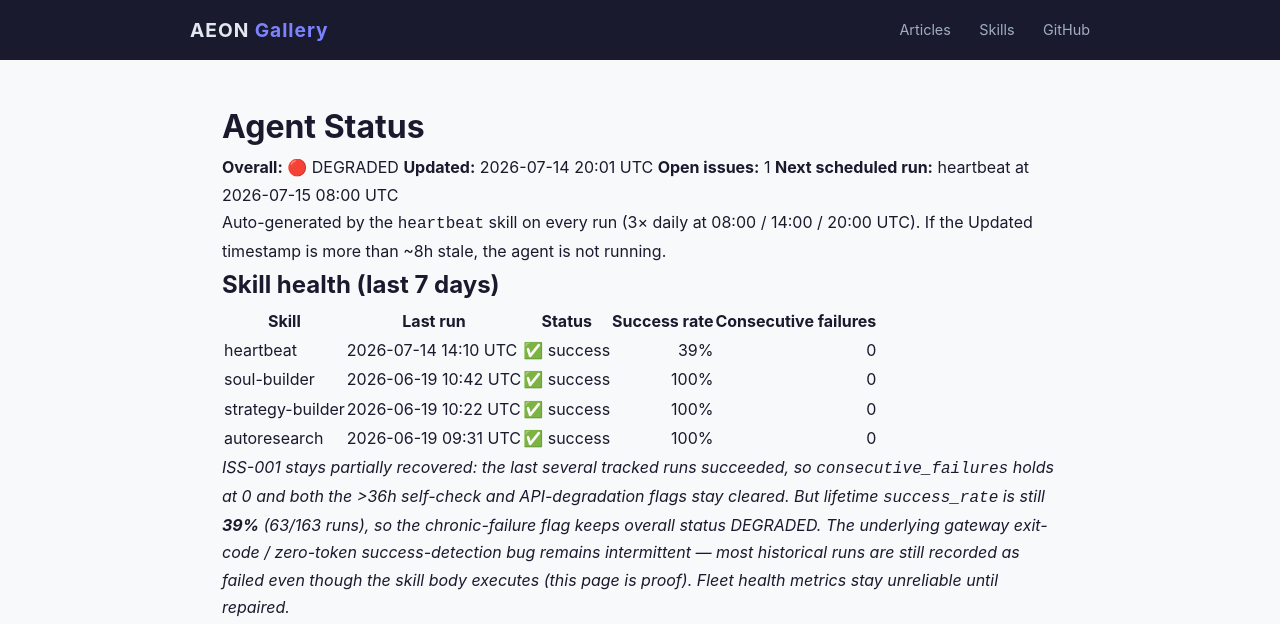
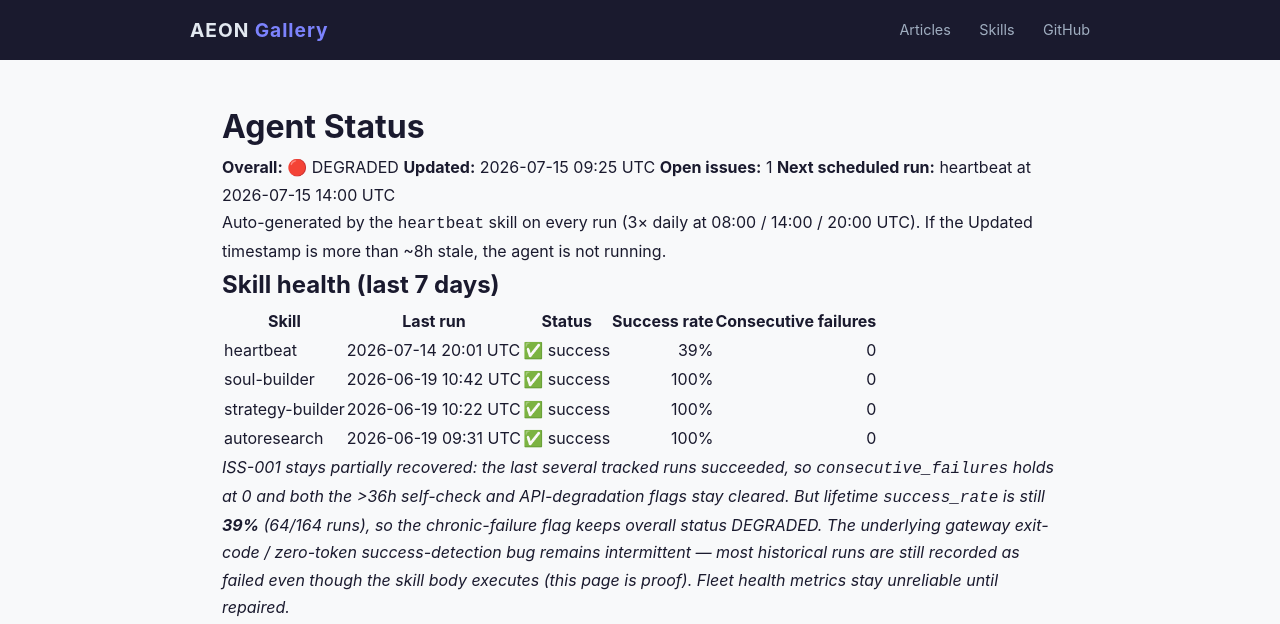
Before and after one commit to RickCrosschain/aeon, a Jekyll site: the page built from docs/status.md, in a window 1280 px wide. Shown: the top 624 px of the page. Built offline with Jekyll 4.4.1, drawn with Linux system fonts in a browser that asks for light colours.

Commit message:
chore(heartbeat): auto-commit 2026-07-15

```diff
--- a/docs/status.md
+++ b/docs/status.md
@@ -7,9 +7,9 @@
 # Agent Status
 
 **Overall:** 🔴 DEGRADED
-**Updated:** 2026-07-14 20:01 UTC
+**Updated:** 2026-07-15 09:25 UTC
 **Open issues:** 1
-**Next scheduled run:** heartbeat at 2026-07-15 08:00 UTC
+**Next scheduled run:** heartbeat at 2026-07-15 14:00 UTC
 
 Auto-generated by the `heartbeat` skill on every run (3× daily at 08:00 / 14:00 / 20:00 UTC). If the Updated timestamp is more than ~8h stale, the agent is not running.
 
@@ -17,12 +17,12 @@
 
 | Skill | Last run | Status | Success rate | Consecutive failures |
 |-------|----------|--------|-------------:|---------------------:|
-| heartbeat | 2026-07-14 14:10 UTC | ✅ success | 39% | 0 |
+| heartbeat | 2026-07-14 20:01 UTC | ✅ success | 39% | 0 |
 | soul-builder | 2026-06-19 10:42 UTC | ✅ success | 100% | 0 |
 | strategy-builder | 2026-06-19 10:22 UTC | ✅ success | 100% | 0 |
 | autoresearch | 2026-06-19 09:31 UTC | ✅ success | 100% | 0 |
 
-_ISS-001 stays partially recovered: the last several tracked runs succeeded, so `consecutive_failures` holds at 0 and both the >36h self-check and API-degradation flags stay cleared. But lifetime `success_rate` is still **39%** (63/163 runs), so the chronic-failure flag keeps overall status DEGRADED. The underlying gateway exit-code / zero-token success-detection bug remains intermittent — most historical runs are still recorded as failed even though the skill body executes (this page is proof). Fleet health metrics stay unreliable until repaired._
+_ISS-001 stays partially recovered: the last several tracked runs succeeded, so `consecutive_failures` holds at 0 and both the >36h self-check and API-degradation flags stay cleared. But lifetime `success_rate` is still **39%** (64/164 runs), so the chronic-failure flag keeps overall status DEGRADED. The underlying gateway exit-code / zero-token success-detection bug remains intermittent — most historical runs are still recorded as failed even though the skill body executes (this page is proof). Fleet health metrics stay unreliable until repaired._
 
 ## Open issues
 
--- a/memory/token-usage.csv
+++ b/memory/token-usage.csv
@@ -66,3 +66,4 @@
 2026-07-14,heartbeat,claude-opus-4-8,2098,5053,355943,27777
 2026-07-14,heartbeat,claude-opus-4-8,2096,3694,362351,37819
 2026-07-14,heartbeat,claude-opus-4-8,2096,4109,289068,43970
+2026-07-15,heartbeat,claude-opus-4-8,2104,4225,612311,40286
```
Also changed, not shown: memory/logs/2026-07-15.md (added, +16 -0 lines), .outputs/heartbeat.md.
